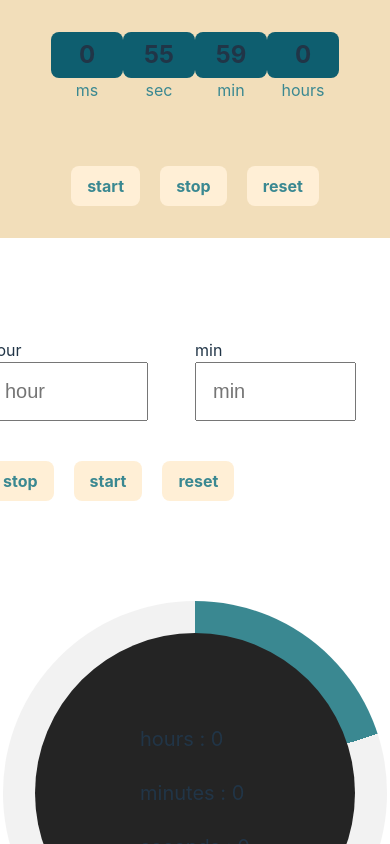
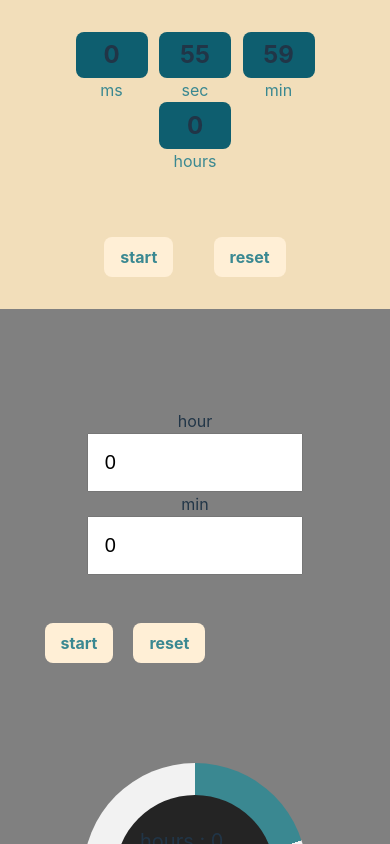
Before and after one commit to 12ya/timer, a React (Vite) app: page / in a window 390 px wide. Shown: the top 844 px of the page. Built offline with nearby package versions, Linux system fonts and the light colour scheme.

Commit message:
mobile ui && runningInterval setting fix

```diff
--- a/src/App.module.css
+++ b/src/App.module.css
@@ -4,6 +4,34 @@
     background-color: #f2deba;
     padding: 2rem 4rem;
     justify-content: space-evenly;
+}
+
+@media only screen and (max-width: 600px) {
+    .buttonBox {
+        display: flex;
+        flex: 1;
+        background-color: #f2deba;
+        /* padding: 2rem 6rem; */
+        flex-wrap: wrap;
+        /* justify-content: space-between; */
+    }
+}
+
+.inputBox {
+    display: flex;
+    margin-bottom: 3rem;
+    align-items: flex-start;
+    justify-content: center;
+}
+
+@media only screen and (max-width: 600px) {
+    .inputBox {
+        display: flex;
+        margin-bottom: 3rem;
+        flex-direction: column;
+        align-items: center;
+        justify-content: center;
+    }
 }
 
 .displayButton {
@@ -42,3 +70,37 @@
         linear-gradient(var(--v), transparent 50%, #3a8891 0) 0 / min(100%, (var(--p) - 50) * 100%),
         linear-gradient(to right, #f2f2f2 50%, #3a8891 0);
 }
+
+@media only screen and (max-width: 600px) {
+    .pie {
+        --v: calc(((18 / 5) * var(--p) - 90) * 1deg);
+
+        width: 10rem;
+        height: 10rem;
+        display: inline-block;
+        border-radius: 50%;
+        padding: 2rem;
+        background: linear-gradient(#242424, #242424) content-box,
+            linear-gradient(var(--v), #f2f2f2 50%, transparent 0) 0 /
+                min(100%, (50 - var(--p)) * 100%),
+            linear-gradient(var(--v), transparent 50%, #3a8891 0) 0 /
+                min(100%, (var(--p) - 50) * 100%),
+            linear-gradient(to right, #f2f2f2 50%, #3a8891 0);
+    }
+}
+
+.inputComponent {
+    display: flex;
+    flex: 1;
+    flex-direction: column;
+    align-items: flex-start;
+}
+
+@media only screen and (max-width: 600px) {
+    .inputComponent {
+        display: flex;
+        flex: 1;
+        flex-direction: column;
+        align-items: center;
+    }
+}
--- a/src/components/input.tsx
+++ b/src/components/input.tsx
@@ -1,17 +1,19 @@
 import React from 'react';
+import styles from '../App.module.css';
 
-export default ({ setState, id, title }: Input) => {
+export default ({ setState, id, title, state }: Input) => {
     return (
-        <div style={{ display: 'flex', flex: 1, flexDirection: 'column' }}>
+        <div className={styles.inputComponent}>
             <div>{title}</div>
             <input
                 type='number'
+                value={state[id]}
                 style={{ height: '100%', width: '60%', padding: '1rem', fontSize: 20 }}
-                placeholder={title}
+                placeholder={title as string}
                 onChange={({ target: { value } }) => {
                     setState((prev: Object) => {
                         console.log(prev, 'daisfj');
-                        return { ...prev, [id]: Number(value) };
+                        return { ...prev, [id as string]: Number(value) };
                     });
                 }}
             />
@@ -20,6 +22,7 @@ export default ({ setState, id, title }: Input) => {
 };
 
 interface Input {
+    state: {};
     setState: React.SetStateAction<Number>;
     id: String;
     title: String;
--- a/src/components/stopwatch.tsx
+++ b/src/components/stopwatch.tsx
@@ -37,10 +37,12 @@ export default () => {
 
     const stop = () => {
         clearInterval(runningInterval);
+        setRunningInterval(0);
     };
 
     const reset = () => {
         clearInterval(runningInterval);
+        setRunningInterval(0);
         setState({ h: 0, m: 0, ms: 0, s: 0 });
     };
     return (
@@ -52,12 +54,16 @@ export default () => {
                 <Button title='hours' value={state.h} />
             </div>
             <div className={styles.buttonBox}>
-                <div onClick={start}>
-                    <Button value={'start'} type={'regulator'} />
-                </div>
-                <div onClick={stop}>
-                    <Button value={'stop'} type={'regulator'} />
-                </div>
+                {runningInterval ? (
+                    <div onClick={stop}>
+                        <Button value={'stop'} type={'regulator'} />
+                    </div>
+                ) : (
+                    <div onClick={start}>
+                        <Button value={'start'} type={'regulator'} />
+                    </div>
+                )}
+
                 <div onClick={reset}>
                     <Button value={'reset'} type={'regulator'} />
                 </div>
--- a/src/components/timer.tsx
+++ b/src/components/timer.tsx
@@ -2,6 +2,7 @@ import { useState } from 'react';
 import Button from './button';
 import Input from './input';
 import Pie from './pie';
+import styles from '../App.module.css';
 
 export default () => {
     const [state, setState] = useState({ ms: 0, s: 0, m: 0, h: 0 });
@@ -30,15 +31,18 @@ export default () => {
     };
 
     const start = () => {
+        if (!state.h && !state.m && !state.s && !state.ms) return;
         setRunningInterval(setInterval(run, 10));
     };
 
     const stop = () => {
         clearInterval(runningInterval);
+        setRunningInterval(0);
     };
 
     const reset = () => {
         clearInterval(runningInterval);
+        setRunningInterval(0);
         setState({ h: 0, m: 0, ms: 0, s: 0 });
     };
 
@@ -68,16 +72,9 @@ export default () => {
                             alignItems: 'flex-start',
                         }}
                     >
-                        <div
-                            style={{
-                                display: 'flex',
-                                marginBottom: 40,
-                                alignItems: 'center',
-                                justifyContent: 'center',
-                            }}
-                        >
-                            <Input id={'h'} setState={setState} title='hour' />
-                            <Input id={'m'} setState={setState} title='min' />
+                        <div className={styles.inputBox}>
+                            <Input id={'h'} setState={setState} state={state} title='hour' />
+                            <Input id={'m'} setState={setState} state={state} title='min' />
                         </div>
                         <div
                             style={{
@@ -85,12 +82,15 @@ export default () => {
                                 flex: 1,
                             }}
                         >
+                            {runningInterval ? (
                                 <div onClick={stop} style={{ marginRight: 20 }}>
                                     <Button value={'stop'} type={'regulator'} />
                                 </div>
+                            ) : (
                                 <div onClick={start} style={{ marginRight: 20 }}>
                                     <Button value={'start'} type={'regulator'} />
                                 </div>
+                            )}
                             <div onClick={reset}>
                                 <Button value={'reset'} type={'regulator'} />
                             </div>
--- a/src/index.css
+++ b/src/index.css
@@ -29,6 +29,18 @@ body {
     place-items: center;
     min-width: 320px;
     min-height: 100vh;
+}
+
+@media only screen and (max-width: 600px) {
+    body {
+        margin: 0;
+        place-items: center;
+        background-color: grey;
+        width: 100%;
+        display: flex;
+        flex: 1;
+        min-height: 100vh;
+    }
 }
 
 h1 {
```
Lines whose indentation alone changed are shown as unchanged.
